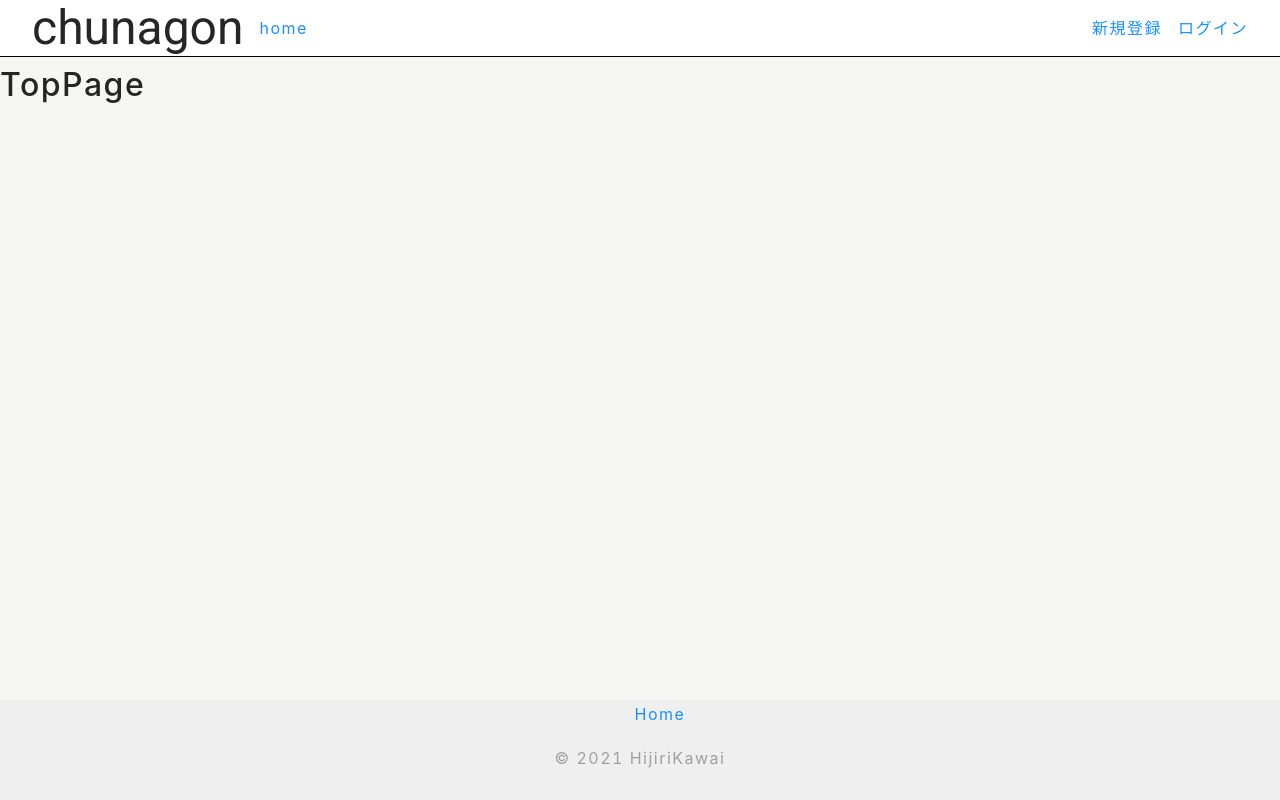
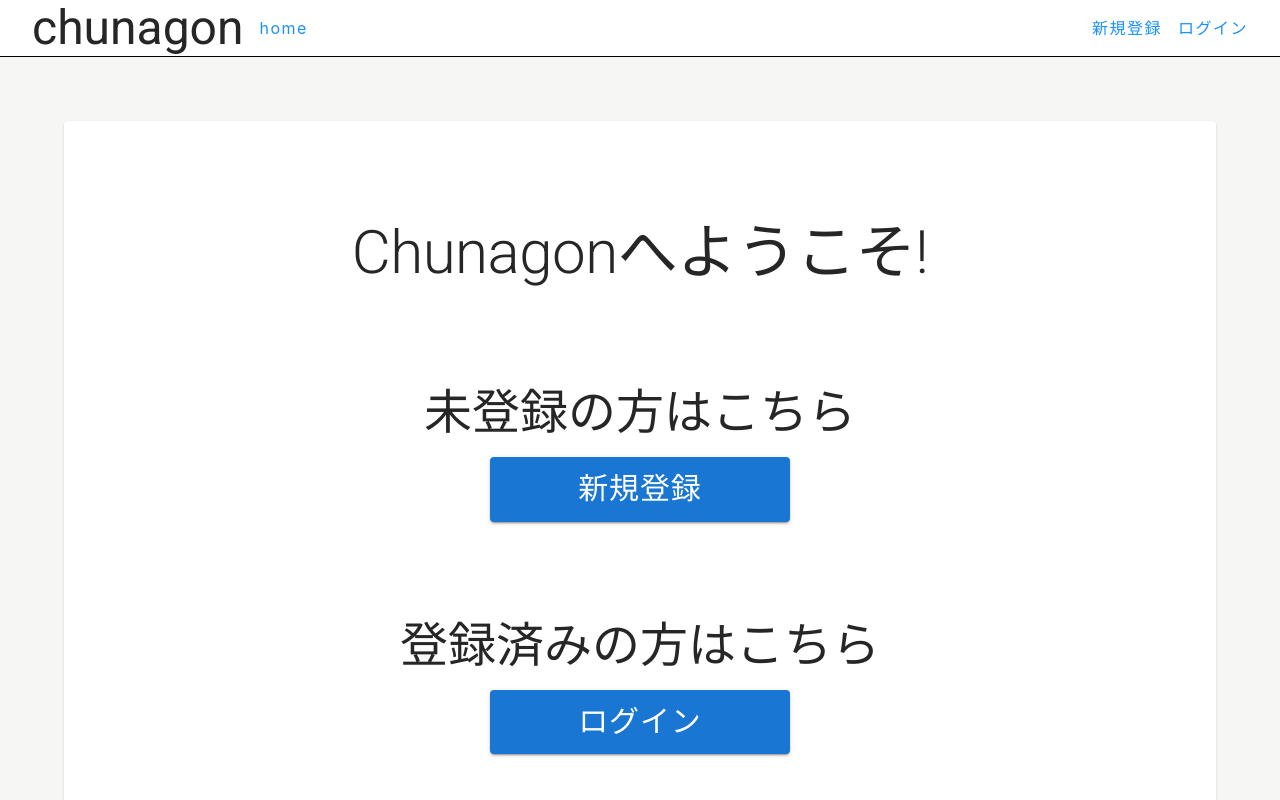
Before and after one commit to HijiriKawai/chunagon, a React (Create React App) app: page / in a window 1280 px wide. Shown: the top 800 px of the page. Built offline with nearby package versions, Linux system fonts and the light colour scheme.

Commit message:
topページを更新

```diff
--- a/src/App.tsx
+++ b/src/App.tsx
@@ -46,7 +46,7 @@ function App() {
         <Wrapper>
           <Header />
           <Switch>
-            <Route exact path="/" component={Top} />
+            <UnAuthRoute exact path="/" component={Top} />
             <UnAuthRoute exact path="/login" component={Login} />
             <UnAuthRoute exact path="/signup" component={Signup} />
             <PrivateRoute exact path="/home" component={Home} />
--- a/src/components/molecules/QuestionAnswer/index.tsx
+++ b/src/components/molecules/QuestionAnswer/index.tsx
@@ -5,7 +5,6 @@
 import axios from 'axios';
 import { useEffect, useState, VFC } from 'react';
 import { Container, Paper, Typography } from '@mui/material';
-import { useHistory } from 'react-router-dom';
 import AnswerRequest from '../../../models/AnswerRequest';
 import { QuestionDetailResponse, Tag } from '../../../models/QuestionDetailResponse';
 import { Editor } from '../../atoms/Editor';
@@ -52,7 +51,6 @@ export const QuestionAnswer: VFC<QuestionAnswerProps> = (props: QuestionAnswerPr
         try {
           const executor = new Function(`return ${code}${args}`);
           const result = executor();
-          console.log(result);
           results.push(result);
           if (`${result}` === question.testCases[index].expected) {
             corrects.push(true);
@@ -156,7 +154,7 @@ export const QuestionAnswer: VFC<QuestionAnswerProps> = (props: QuestionAnswerPr
         <Typography variant="h3">{question.title}</Typography>
         <Typography variant="subtitle1">{question.description}</Typography>
         <Editor theme="solarized_dark" fontsize={14} value={code} onChange={setCode} />
-        <Button value="実行" onClick={execute} sx={{ marginBottom: 8 }} />
+        <Button value="実行" onClick={execute} sx={{ marginTop: 2, marginBottom: 8 }} />
         <p>{results}</p>
       </Paper>
       <Modal open={open} handleClose={handleClose} title={title} detail={detail} urls={urls} />
--- a/src/components/pages/Top/index.tsx
+++ b/src/components/pages/Top/index.tsx
@@ -1,5 +1,47 @@
+import { Button, Container, Paper, Stack, Typography } from '@mui/material';
+import { SxProps, Theme } from '@mui/system';
 import { VFC } from 'react';
 
+const buttonStyle: SxProps<Theme> = {
+  width: 300,
+  fontSize: 30,
+};
+
 export const Top: VFC = () => {
-  return <h1>TopPage</h1>;
+  return (
+    <Container component="main">
+      <Paper
+        sx={{
+          marginTop: 8,
+          marginBottom: 8,
+          display: 'flex',
+          flexDirection: 'column',
+          alignItems: 'center',
+        }}
+      >
+        <Stack
+          direction="column"
+          justifyContent="center"
+          alignItems="stretch"
+          spacing={12}
+          mt={12}
+          mb={12}
+        >
+          <Typography variant="h2">Chunagonへようこそ!</Typography>
+          <Stack alignItems="center" spacing={2}>
+            <Typography variant="h3">未登録の方はこちら</Typography>
+            <Button href="/signup" variant="contained" sx={buttonStyle}>
+              新規登録
+            </Button>
+          </Stack>
+          <Stack alignItems="center" spacing={2}>
+            <Typography variant="h3">登録済みの方はこちら</Typography>
+            <Button href="/login" variant="contained" sx={buttonStyle}>
+              ログイン
+            </Button>
+          </Stack>
+        </Stack>
+      </Paper>
+    </Container>
+  );
 };
```
